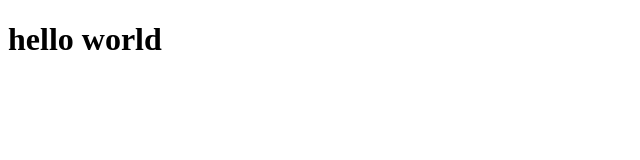
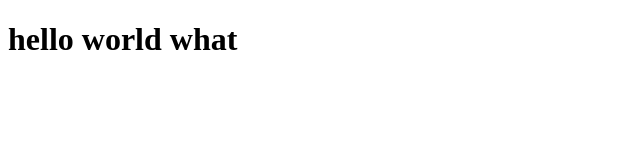
Before and after one commit to alvin1279/create1, a plain HTML site: page index.html in a window 1280 px wide. Shown: the whole page, without its empty margins (0-640 px from the left). Drawn offline with Linux system fonts and the light colour scheme.

Commit message:
Update index.html

```diff
--- a/index.html
+++ b/index.html
@@ -4,7 +4,7 @@
 	<title></title>
 </head>
 <body>
-	<h1> hello world</h1>
+	<h1> hello world what</h1>
 
 </body>
 </html>
```
